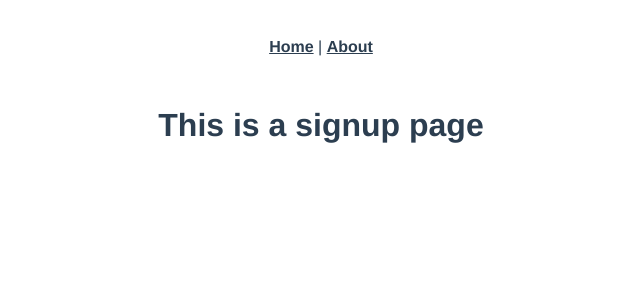
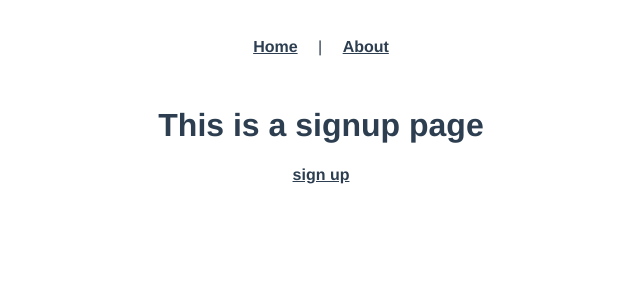
Before and after one commit to woosukji/aitutor-web-interface, a Vue app in the folder aitutor-web/: page /sign-up in a window 1280 px wide. Shown: the top 300 px of the page, without its empty margins (319-959 px from the left). Built offline with nearby package versions, Linux system fonts and the light colour scheme.

Commit message:
page routing setup

```diff
--- a/aitutor-web/src/App.vue
+++ b/aitutor-web/src/App.vue
@@ -19,14 +19,16 @@
 
 #nav {
   padding: 30px;
+}
 
-  a {
-    font-weight: bold;
-    color: #2c3e50;
+a {
+  padding: 1rem;
 
-    &.router-link-exact-active {
-      color: #42b983;
-    }
+  font-weight: bold;
+  color: #2c3e50;
+
+  &.router-link-exact-active {
+    color: #42b983;
   }
 }
 </style>
--- a/aitutor-web/src/views/ChangeInfo.vue
+++ b/aitutor-web/src/views/ChangeInfo.vue
@@ -1,5 +1,6 @@
 <template>
   <div class="change-ingo">
     <h1>This is change info page</h1>
+    <router-link to="/main">save</router-link>
   </div>
 </template>
--- a/aitutor-web/src/views/ChapterTest.vue
+++ b/aitutor-web/src/views/ChapterTest.vue
@@ -1,5 +1,6 @@
 <template>
   <div class="chapter-test">
     <h1>This is chapter test page</h1>
+    <router-link to="/main">main</router-link>
   </div>
 </template>
--- a/aitutor-web/src/views/DailyProblems.vue
+++ b/aitutor-web/src/views/DailyProblems.vue
@@ -1,5 +1,6 @@
 <template>
   <div class="daily-problems">
     <h1>This is daily problems page</h1>
+    <router-link to="/main">main</router-link>
   </div>
 </template>
--- a/aitutor-web/src/views/Dashboard.vue
+++ b/aitutor-web/src/views/Dashboard.vue
@@ -1,5 +1,6 @@
 <template>
   <div class="dashboard">
     <h1>This is a dashboard page</h1>
+    <router-link to="/main">main</router-link>
   </div>
 </template>
--- a/aitutor-web/src/views/Landing.vue
+++ b/aitutor-web/src/views/Landing.vue
@@ -1,7 +1,8 @@
 <template>
   <div class="landing">
-    <img alt="Vue logo" src="../assets/logo.png">
-    <HelloWorld msg="Welcome to Your Vue.js App"/>
+    <img alt="Vue logo" src="../assets/agilesoda_logo.png">
+    <router-link to="/main">login</router-link>
+    <router-link to="/sign-up">sign up</router-link>
   </div>
 </template>
 
--- a/aitutor-web/src/views/Main.vue
+++ b/aitutor-web/src/views/Main.vue
@@ -1,5 +1,11 @@
 <template>
   <div class="main">
     <h1>This is a main page</h1>
+    <router-link to="/dashboard">dashboard</router-link>
+    <router-link to="/change-info">Change Info</router-link>
+    <p>
+      <router-link to="/daily-problems">Daily Problems</router-link>
+      <router-link to="/chapter-test">Chapter test</router-link>
+    </p>
   </div>
 </template>
--- a/aitutor-web/src/views/SignUp.vue
+++ b/aitutor-web/src/views/SignUp.vue
@@ -1,5 +1,6 @@
 <template>
   <div class="sign-up">
     <h1>This is a signup page</h1>
+    <router-link to="/">sign up</router-link>
   </div>
 </template>
```
Also changed, not shown: aitutor-web/.eslintrc.js, aitutor-web/src/assets/agilesoda_logo.png (added).
